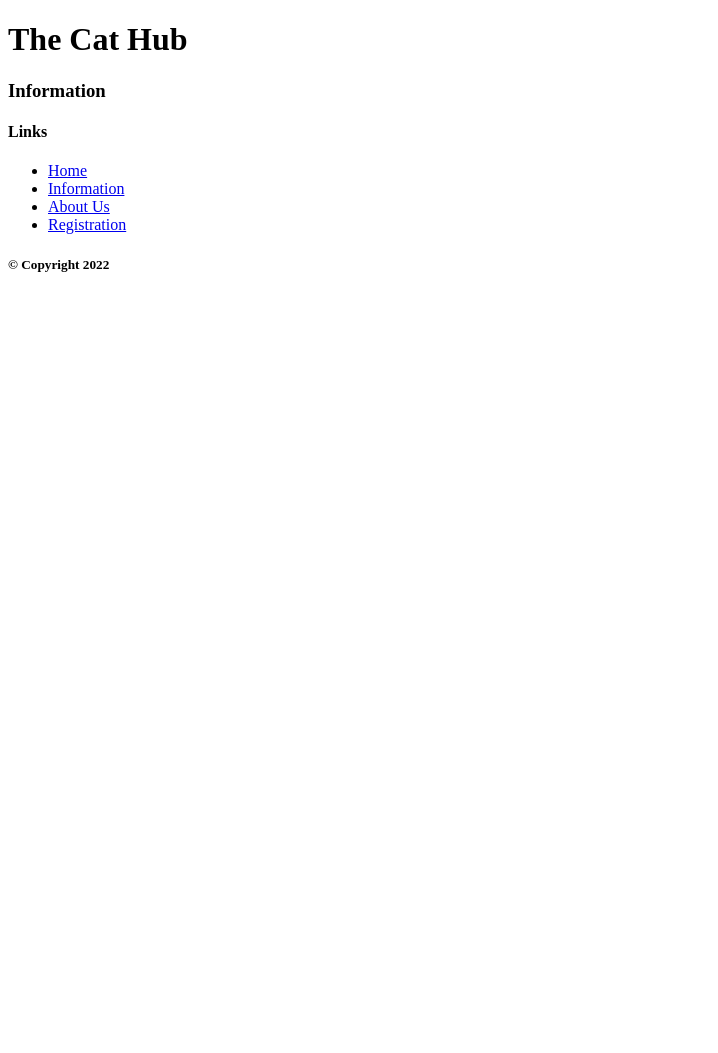
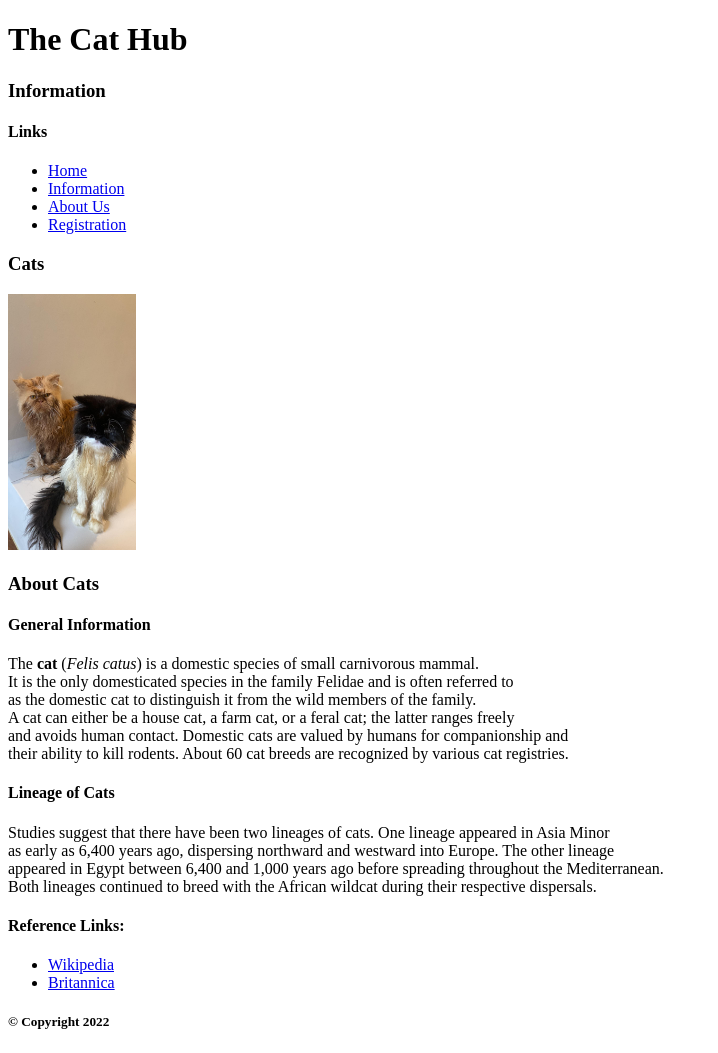
Before and after one commit to thealchemist008/cat-hub, a plain HTML site: page content/cat-desc.html in a window 1280 px wide. Shown: the whole page, without its empty margins (0-718 px from the left). Before the commit the page ends 800 px from the top, so only its background shows below. Drawn offline with Linux system fonts and the light colour scheme.

Commit message:
Modified contents of Information Page

```diff
--- a/content/cat-desc.html
+++ b/content/cat-desc.html
@@ -14,6 +14,29 @@
         <li><a href="about-us.html">About Us</a></li>
         <li><a href="cat-reg.html">Registration</a></li>
     </ul>
+    <h3>Cats</h3>
+    <img src="../images/cats.jpg" width="128" height="256" alt="Cats">
+    <h3>About Cats</h3>
+    <h4>General Information</h4>
+    <p>The <strong>cat</strong> (<em>Felis catus</em>) is a domestic species of small carnivorous mammal.<br>
+       It is the only domesticated species in the family Felidae and is often referred to<br>
+       as the domestic cat to distinguish it from the wild members of the family.<br>
+       A cat can either be a house cat, a farm cat, or a feral cat; the latter ranges freely<br>
+       and avoids human contact. Domestic cats are valued by humans for companionship and<br>
+       their ability to kill rodents. About 60 cat breeds are recognized by various cat registries.<br>
+    </p>
+    <h4>Lineage of Cats</h4>
+    <p>Studies suggest that there have been two lineages of cats. One lineage appeared in Asia Minor<br>
+       as early as 6,400 years ago, dispersing northward and westward into Europe. The other lineage<br>
+       appeared in Egypt between 6,400 and 1,000 years ago before spreading throughout the Mediterranean.<br>
+       Both lineages continued to breed with the African wildcat during their respective dispersals.<br>
+    </p>
+    <h4>Reference Links:</h4>
+    <ul>
+        <li><a href="https://en.wikipedia.org/wiki/Cat">Wikipedia</a></li>
+        <li><a href="https://www.britannica.com/animal/cat">Britannica</a></li>
+    </ul>
+
     <h5>&copy; Copyright 2022</h5>
 </body>
 </html>
```
